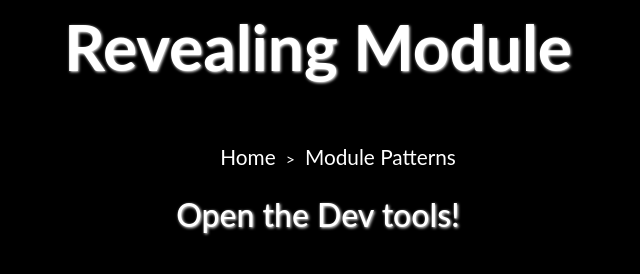
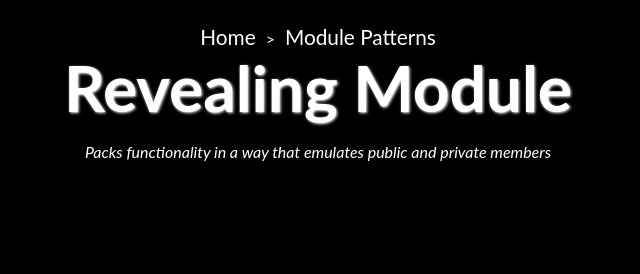
Before and after one commit to raveneyex/js-design-patterns, a website: page chapters/module/revealing.html in a window 1280 px wide. Shown: the whole page, without its empty margins (322-962 px from the left). Drawn offline with Linux system fonts and the light colour scheme.

Commit message:
Still improving upon navigation

```diff
--- a/chapters/module/revealing.html
+++ b/chapters/module/revealing.html
@@ -8,13 +8,14 @@
     <link rel="stylesheet" type="text/css" media="screen" href="../../main.css" />
 </head>
 <body class="container">
-    <h1 class="title">Revealing Module</h1>
     <ul class="navigation">
         <li class="nav_item"><a href="/index.html"><span class="label">Home</span></a></li>
         <li class="nav_item"><a href="/chapters/module/module.html"><span class="label">Module Patterns</span></a></li>
     </ul>
-    <h4 class="subtitle">Open the Dev tools!</h4>
-    <script src="revealing.js">
-    </script>
+    <h1 class="title">Revealing Module</h1>
+    <div class="content">
+        <p class="headline">Packs functionality in a way that emulates public and private members</p>
+    </div>
+    <script src="revealing.js"></script>
 </body>
 </html>
--- a/main.css
+++ b/main.css
@@ -15,6 +15,7 @@ html {
 .container h1 {
     font-size: 4rem;
     font-weight: 700;
+    margin-bottom: 0px;
 }
 
 .container h4 {
@@ -89,6 +90,8 @@ html {
 
     list-style: none;
     justify-content: center;
+    padding: 0;
+    margin-bottom: 0;
 }
 
 .navigation .nav_item .label {
@@ -106,3 +109,8 @@ html {
     color: white;
     content: '';
 }
+
+.content .headline {
+    font-style: italic;
+    text-align: center;
+}
```
Also changed, not shown: chapters/behavioral/iterator.html (+1 -1 lines), chapters/behavioral/mediator.html (+1 -1 lines), chapters/behavioral/observer.html (+1 -1 lines), chapters/behavioral/pubsub.html (+1 -1 lines), chapters/behavioral/visitor.html (+1 -1 lines), chapters/creational/constructor.html (+1 -1 lines), chapters/creational/factory.html (+1 -1 lines), chapters/creational/fluent.html (+1 -1 lines), chapters/creational/prototype.html (+1 -1 lines), chapters/creational/singleton.html (+1 -1 lines), chapters/module/module2.html (+4 -2 lines), chapters/structural/composite.html (+1 -1 lines), chapters/structural/decorator.html (+1 -1 lines), chapters/structural/facade.html (+1 -1 lines), 2 more files.
